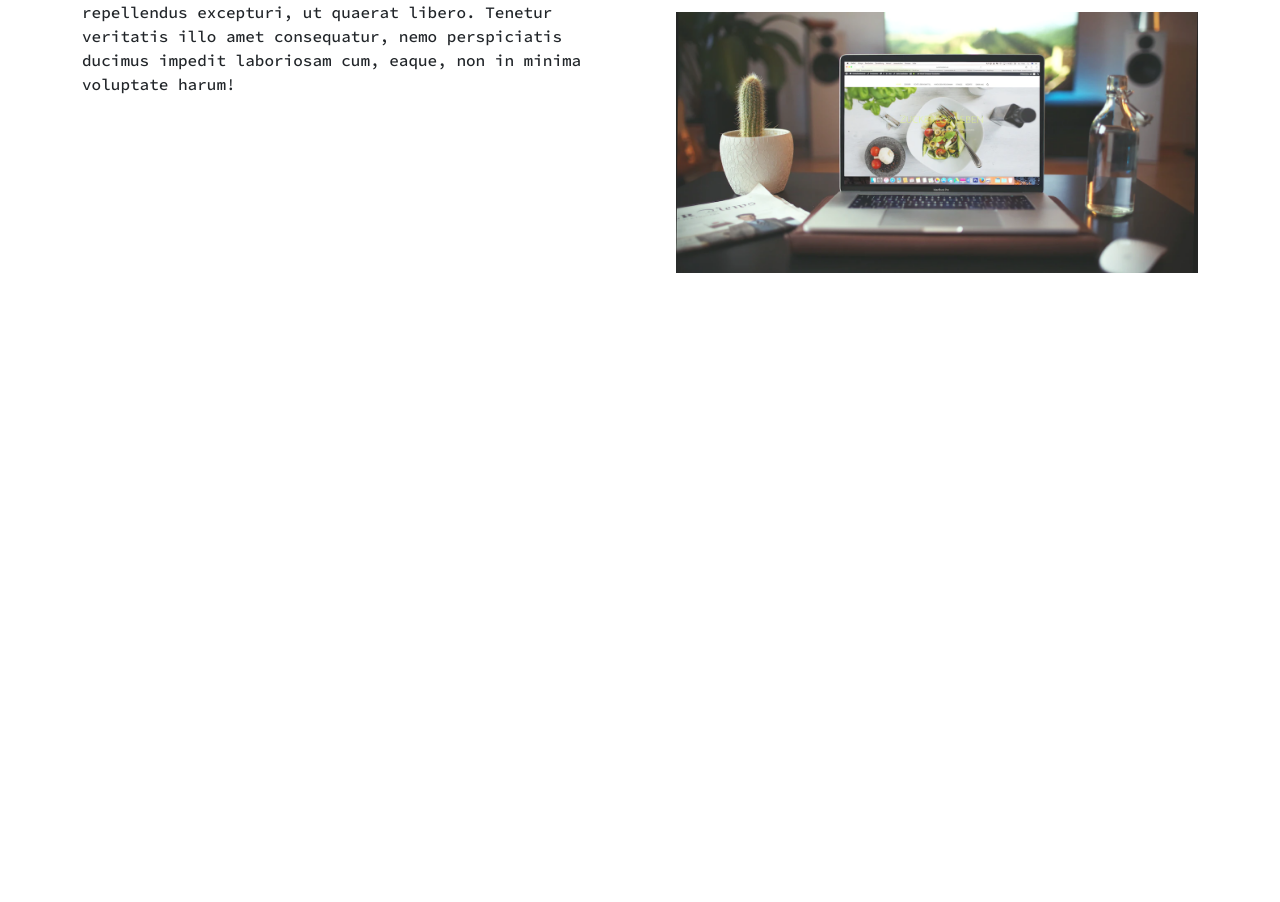
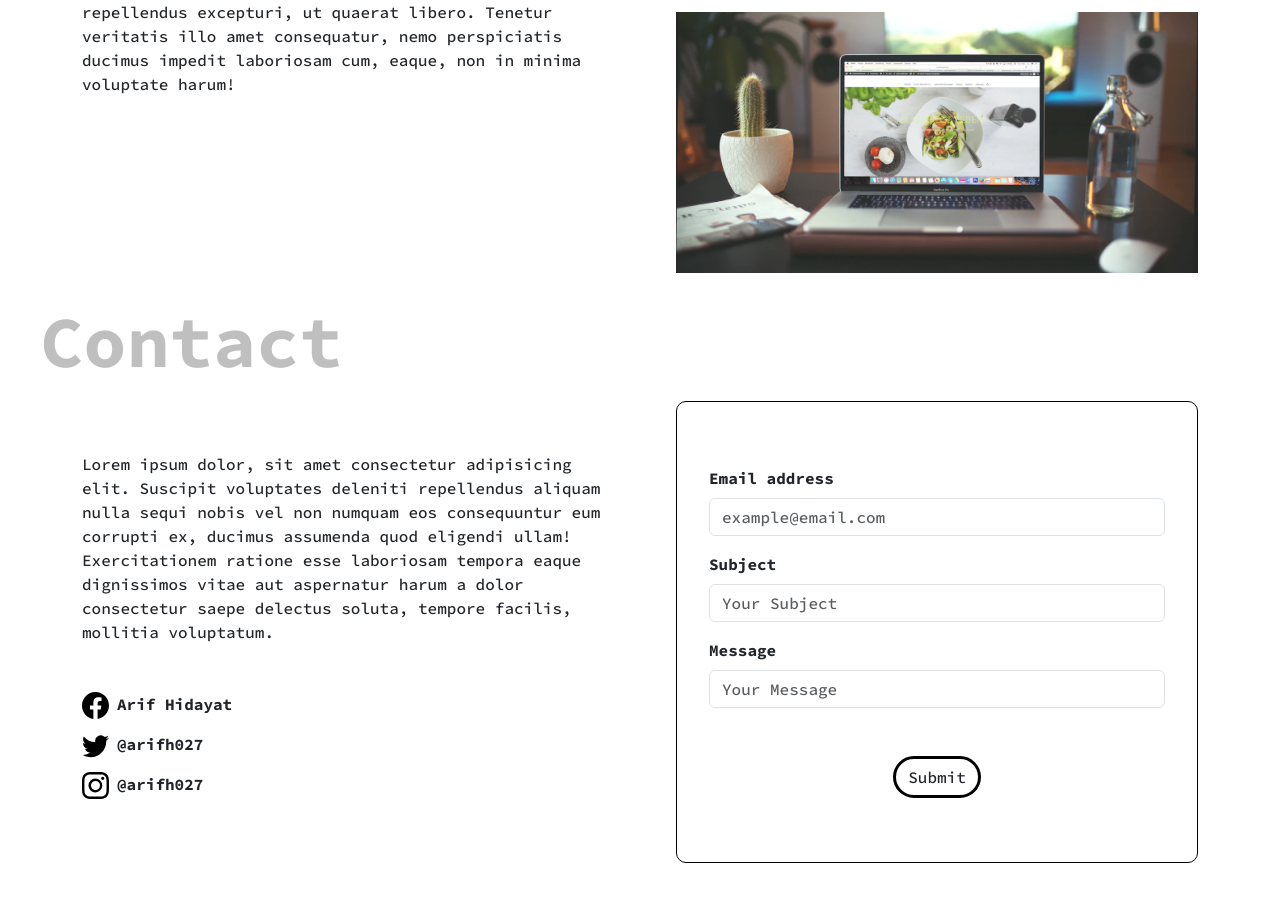
Before and after one commit to Arif27Hidayat/Portfolio, a plain HTML site: page index.html in a window 1280 px wide. Shown: the part 1656-2558 px from the top of the page. Before the commit the page ends 1929 px from the top, so only its background shows below. Drawn offline with nearby package versions, Linux system fonts and the light colour scheme.

Commit message:
add contact

```diff
--- a/index.html
+++ b/index.html
@@ -13,7 +13,7 @@
 <body>
     <nav class="navbar navbar-expand-lg">
         <div class="container">
-          <a class="navbar-brand fs-3 fw-bold" href="#">Arif Hidayat</a>
+          <a class="navbar-brand fs-3 fw-bold" href="#">Arif.</a>
           <button class="navbar-toggler" type="button" data-bs-toggle="collapse" data-bs-target="#navbarNav" aria-controls="navbarNav" aria-expanded="false" aria-label="Toggle navigation">
             <span class="navbar-toggler-icon"></span>
           </button>
@@ -105,6 +105,46 @@
         </div>
       </div>
     </section>
+    <section id="contact" class="contact container">
+      <div class="row d-flex align-items-center gap-5">
+        <div class="col">
+          <p>Lorem ipsum dolor, sit amet consectetur adipisicing elit. Suscipit voluptates deleniti repellendus aliquam nulla sequi nobis vel non numquam eos consequuntur eum corrupti ex, ducimus assumenda quod eligendi ullam! Exercitationem ratione esse laboriosam tempora eaque dignissimos vitae aut aspernatur harum a dolor consectetur saepe delectus soluta, tempore facilis, mollitia voluptatum.</p>
+          <div class="row mt-5">
+            <div class="col_g d-flex justify-items-center gap-2">
+              <img src="images/facebook.svg" alt="facebook icon" height="27px">
+              <p>Arif Hidayat</p>
+            </div>
+            <div class="col_g d-flex justify-items-center gap-2">
+              <img src="images/twitter.svg" alt="twitter icon" height="27px">
+              <p>@arifh027</p>
+            </div>
+            <div class="col_g d-flex justify-items-center gap-2">
+              <img src="images/instagram.svg" alt="instagram icon" height="27px">
+              <p>@arifh027</p>
+            </div>
+          </div>
+        </div>
+        <div class="col">
+          <form class="contact-form" onsubmit="onFormSubmit(event)">
+            <div class="mb-3">
+              <label for="inp_email" class="form-label">Email address</label>
+              <input type="email" class="form-control" id="inp_email" placeholder="example@email.com" required>
+            </div>
+            <div class="mb-3">
+              <label for="inp_subject" class="form-label">Subject</label>
+              <input type="text" class="form-control" id="inp_subject" placeholder="Your Subject" required>
+            </div>
+            <div class="mb-3">
+              <label for="inp_message" class="form-label">Message</label>
+              <input type="text" class="form-control" id="inp_message" placeholder="Your Message" required>
+            </div>
+            <div class="d-flex justify-content-center mt-5">
+              <button type="submit" class="btn button">Submit</button>
+            </div>
+          </form>
+        </div>
+      </div>
+    </section>
     <script src="https://cdn.jsdelivr.net/npm/@popperjs/core@2.11.8/dist/umd/popper.min.js" integrity="sha384-I7E8VVD/ismYTF4hNIPjVp/Zjvgyol6VFvRkX/vR+Vc4jQkC+hVqc2pM8ODewa9r" crossorigin="anonymous"></script>
     <script src="https://cdn.jsdelivr.net/npm/bootstrap@5.3.1/dist/js/bootstrap.min.js" integrity="sha384-Rx+T1VzGupg4BHQYs2gCW9It+akI2MM/mndMCy36UVfodzcJcF0GGLxZIzObiEfa" crossorigin="anonymous"></script>
     <script src="https://code.jquery.com/jquery-3.7.0.min.js" integrity="sha256-2Pmvv0kuTBOenSvLm6bvfBSSHrUJ+3A7x6P5Ebd07/g=" crossorigin="anonymous"></script>
--- a/main.js
+++ b/main.js
@@ -12,3 +12,23 @@ function toggleDetail(e) {
 
     $(detail).slideToggle()
 }
+
+function onFormSubmit(e) {
+    e.preventDefault()
+    const email = $("#inp_email")
+    const subject = $("#inp_subject")
+    const message = $("#inp_message")
+
+    if (!$(email).val()) {
+        alert("Email is required")
+    } else if (!$(subject).val()) {
+        alert("Subject is required")
+    } else if (!$(message).val()) {
+        alert("Message is required")
+    } else {
+        alert("Form Submitted")
+        $(email).val("")
+        $(subject).val("")
+        $(message).val("")
+    }
+}
--- a/style.css
+++ b/style.css
@@ -128,6 +128,28 @@ section::before {
     content: 'API Project';
 }
 
+.contact {
+    padding-bottom: 128px;
+}
+
+.contact::before{
+    content: 'Contact';
+}
+
+.contact form {
+    border: 1px solid black;
+    padding: 64px 32px;
+    border-radius: 10px;
+}
+
+.col_g {
+    font-weight: 600;
+}
+
+.form-label {
+    font-weight: 700;
+}
+
 @keyframes upDown {
     0% {
         transform: translateY(0);
```
Also changed, not shown: images/facebook.svg (added), images/instagram.svg (added), images/twitter.svg (added).
